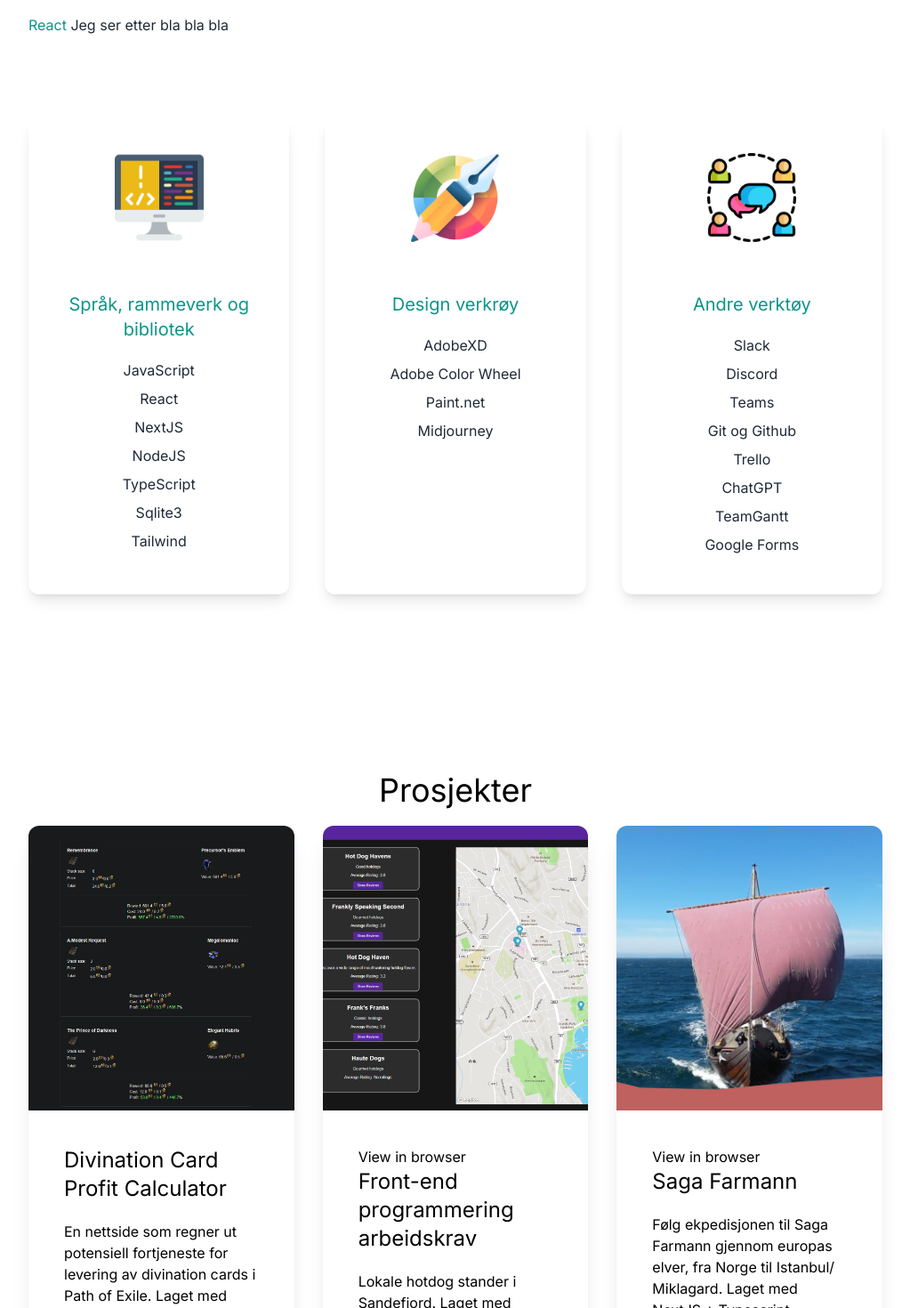
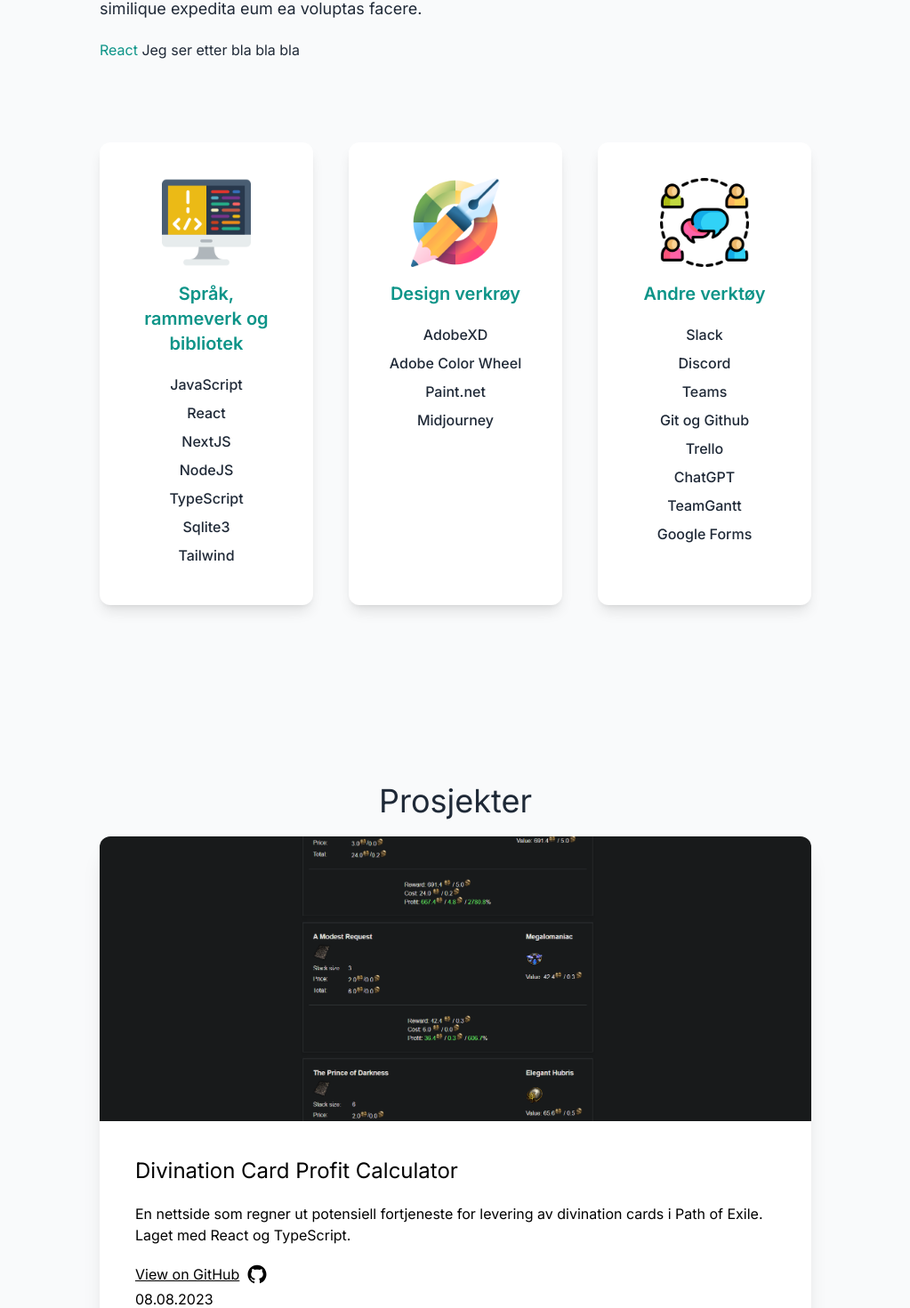
Before and after one commit to hernok/next-portfolio, a Next.js app: page / in a window 1280 px wide. Shown: the part 1050-2520 px from the top of the page at 89% size, without its empty margins (128-1151 px from the left). Built offline with nearby package versions, Linux system fonts and the light colour scheme.

Commit message:
added darkmode and darkmode styling

```diff
--- a/src/app/layout.tsx
+++ b/src/app/layout.tsx
@@ -1,21 +1,28 @@
-import type {Metadata} from "next";
-import {Inter} from "next/font/google";
+import type { Metadata } from "next";
+import { Inter } from "next/font/google";
 import "./globals.css";
 import Navbar from "@/components/navbar/Navbar";
+import Providers from "./Providers";
 
-const inter = Inter({subsets: ["latin"]});
+const inter = Inter({ subsets: ["latin"] });
 
 export const metadata: Metadata = {
   title: "Herman Novak Portfolio",
   description: "Generated by create next app",
 };
 
-export default function RootLayout({children}: {children: React.ReactNode}) {
+export default function RootLayout({
+  children,
+}: {
+  children: React.ReactNode;
+}) {
   return (
-		<html lang="en">
+    <html lang="en" suppressHydrationWarning>
       <body className={inter.className}>
+        <Providers>
           <Navbar />
-				<main>{children}</main>
+          <main className="bg-white dark:bg-slate-800">{children}</main>
+        </Providers>
       </body>
     </html>
   );
--- a/src/app/page.tsx
+++ b/src/app/page.tsx
@@ -7,10 +7,10 @@
 export default function Home() {
   return (
     <div>
-      <main className="bg-white px-10 md:px-20 lg:px-40">
+      <main className="bg-gray-50 px-10 md:px-20 lg:px-60 dark:bg-slate-800">
         <section className="min-h-screen">
           <Hero />
-          <div className="text-4xl flex justify-center gap 16 text-gray-800">
+          <div className="text-gray-800 text-4xl flex justify-center gap 16 dark:text-gray-200">
             <AiFillGithub />
           </div>
         </section>
@@ -19,8 +19,10 @@
           <div className="mb-40">
             <ToolCard />
           </div>
-          <h2 className="text-3xl text-center lg:text-4xl">Prosjekter</h2>
-          <div className="py-5 gap-4 sm:gap-5 md:gap-6 lg:grid lg:grid-cols-2 xl:grid-cols-3 lg:gap-8">
+          <h2 className="text-gray-800 text-3xl text-center lg:text-4xl dark:text-gray-200">
+            Prosjekter
+          </h2>
+          <div className="py-5 gap-4 sm:gap-5 md:gap-6 lg:grid 2xl:grid-cols-2 3xl:grid-cols-3 lg:gap-14">
             <ProjectCard />
           </div>
         </section>
--- /dev/null
+++ b/src/app/providers.tsx
@@ -0,0 +1,10 @@
+"use client";
+import { ThemeProvider } from "next-themes";
+
+export default function Providers({ children }: { children: React.ReactNode }) {
+  return (
+    <ThemeProvider attribute="class" defaultTheme="system" enableSystem>
+      {children}
+    </ThemeProvider>
+  );
+}
--- a/src/components/navbar/Navbar.tsx
+++ b/src/components/navbar/Navbar.tsx
@@ -1,14 +1,14 @@
 import React from "react";
-import ThemeSwitch from "../darkMode/ThemeSwitch";
+import ThemeSwitch from "../themeSwitch/ThemeSwitch";
 
 const Navbar = () => {
   return (
-    <nav className="py-8 mb-10 flex justify-between px-10 border-b-2 ">
+    <nav className="light:bg-white py-8 mb-10 flex justify-between px-10 border-b-2 dark:bg-slate-900">
       <h1 className="text-xl">Min Portefølje</h1>
       <ul className="flex items-center">
         <ThemeSwitch />
         <li>
-          <a className="bg-gradient-to-r from-gray-900 to-gray-800 text-white px-4 py-2 rounded-lg ml-8 cursor-pointer">
+          <a className="text-xl bg-gradient-to-r from-gray-900 to-gray-800 text-white px-3 py-1 rounded-lg ml-8 cursor-pointer dark:from-slate-500 dark:to-slate-300 dark:text-slate-800">
             CV
           </a>
         </li>
--- a/src/components/projectCard/ProjectCard.tsx
+++ b/src/components/projectCard/ProjectCard.tsx
@@ -1,7 +1,7 @@
 "use client";
 import Image from "next/image";
-import Link from "next/link";
 import React, { useState, useEffect } from "react";
+import { AiFillGithub } from "react-icons/ai";
 
 type Project = {
   id: number;
@@ -50,7 +50,7 @@
     <>
       {projects.map((project) => (
         <div
-          className="shadow-xl rounded-xl bg-white mb-4 lg:mb-0 flex flex-col justify-between overflow-hidden"
+          className="shadow-xl rounded-xl bg-white mb-4 lg:mb-0 flex flex-col justify-between overflow-hidden dark:bg-slate-900"
           key={project.id}
         >
           <div className="w-full h-80 overflow-hidden relative">
@@ -63,12 +63,17 @@
           </div>
           <div className="p-10 flex flex-col justify-between flex-grow">
             <div>
+              <h2 className="text-2xl mb-3">{project.project_name}</h2>
               {project.live && (
-                <div>
-                  <a href={project.href}>View in browser</a>
-                </div>
+                <button className=" py-1 px-2 bg-blue-100 rounded-xl dark:bg-blue-800">
+                  <a
+                    href={project.href}
+                    className="text-gray-200 dark:text-white font-medium"
+                  >
+                    View in browser
+                  </a>
+                </button>
               )}
-              <h2 className="text-2xl">{project.project_name}</h2>
               <div className="mt-5">
                 <p>{project.description}</p>
               </div>
@@ -76,8 +81,16 @@
             <div className="mt-5">
               <div className="flex justify-between lg:block">
                 {project.git && (
-                  <button className="cursor-pointer">
-                    <a href={`${project.git}`}>View on GitHub</a>
+                  <button className="cursor-pointer flex items-center mb-1">
+                    <a
+                      href={`${project.git}`}
+                      className=" text-md inline-flex items-center underline"
+                    >
+                      View on GitHub
+                    </a>
+                    <p className="text-2xl ml-2">
+                      <AiFillGithub />
+                    </p>
                   </button>
                 )}
                 <p>{project.date}</p>
--- a/src/components/toolCard/ToolCard.tsx
+++ b/src/components/toolCard/ToolCard.tsx
@@ -7,7 +7,7 @@
 const ToolCard = () => {
   return (
     <div className="mt-20 lg:flex gap-10 ">
-      <div className="flex-1 text-center shadow-lg p-10 mb-10 rounded-xl">
+      <div className=" bg-white flex-1 text-center shadow-lg p-10 mb-10 rounded-xl dark:bg-slate-900">
         <Image
           className="mx-auto"
           src={coding}
@@ -15,19 +15,32 @@
           height={100}
           width={100}
         />
-        <h3 className="text-lg pt-8 pb-2"></h3>
-        <h4 className="text-xl py-4 text-teal-600">
+        <h4 className="text-xl font-semibold py-4 text-teal-600">
           Språk, rammeverk og bibliotek
         </h4>
-        <p className="text-gray-800 py-1">JavaScript</p>
-        <p className="text-gray-800 py-1">React</p>
-        <p className="text-gray-800 py-1">NextJS</p>
-        <p className="text-gray-800 py-1">NodeJS</p>
-        <p className="text-gray-800 py-1">TypeScript</p>
-        <p className="text-gray-800 py-1">Sqlite3</p>
-        <p className="text-gray-800 py-1">Tailwind</p>
+        <p className="text-gray-800 py-1 font-medium dark:text-gray-200">
+          JavaScript
+        </p>
+        <p className="text-gray-800 py-1 font-medium dark:text-gray-200">
+          React
+        </p>
+        <p className="text-gray-800 py-1 font-medium dark:text-gray-200">
+          NextJS
+        </p>
+        <p className="text-gray-800 py-1 font-medium dark:text-gray-200">
+          NodeJS
+        </p>
+        <p className="text-gray-800 py-1 font-medium dark:text-gray-200">
+          TypeScript
+        </p>
+        <p className="text-gray-800 py-1 font-medium dark:text-gray-200">
+          Sqlite3
+        </p>
+        <p className="text-gray-800 py-1 font-medium dark:text-gray-200">
+          Tailwind
+        </p>
       </div>
-      <div className="flex-1 text-center shadow-lg p-10 mb-10 rounded-xl">
+      <div className="bg-white flex-1 text-center shadow-lg p-10 mb-10 rounded-xl dark:bg-slate-900">
         <Image
           className="mx-auto"
           src={design}
@@ -35,14 +48,23 @@
           height={100}
           width={100}
         />
-        <h3 className="text-lg pt-8 pb-2"></h3>
-        <h4 className="text-xl py-4 text-teal-600">Design verkrøy</h4>
-        <p className="text-gray-800 py-1">AdobeXD</p>
-        <p className="text-gray-800 py-1">Adobe Color Wheel</p>
-        <p className="text-gray-800 py-1">Paint.net</p>
-        <p className="text-gray-800 py-1">Midjourney</p>
+        <h4 className="text-xl font-semibold py-4 text-teal-600">
+          Design verkrøy
+        </h4>
+        <p className="text-gray-800 py-1 font-medium dark:text-gray-200">
+          AdobeXD
+        </p>
+        <p className="text-gray-800 py-1 font-medium dark:text-gray-200">
+          Adobe Color Wheel
+        </p>
+        <p className="text-gray-800 py-1 font-medium dark:text-gray-200">
+          Paint.net
+        </p>
+        <p className="text-gray-800 py-1 font-medium dark:text-gray-200">
+          Midjourney
+        </p>
       </div>
-      <div className="flex-1 text-center shadow-lg p-10 mb-10 rounded-xl">
+      <div className="bg-white flex-1 text-center shadow-lg p-10 mb-10 rounded-xl dark:bg-slate-900">
         <Image
           className="mx-auto"
           src={communicate}
@@ -50,17 +72,33 @@
           height={100}
           width={100}
         />
-        <h3 className="text-lg pt-8 pb-2"></h3>
-
-        <h4 className="text-xl py-4 text-teal-600">Andre verktøy</h4>
-        <p className="text-gray-800 py-1">Slack</p>
-        <p className="text-gray-800 py-1">Discord</p>
-        <p className="text-gray-800 py-1">Teams</p>
-        <p className="text-gray-800 py-1">Git og Github</p>
-        <p className="text-gray-800 py-1">Trello</p>
-        <p className="text-gray-800 py-1">ChatGPT</p>
-        <p className="text-gray-800 py-1">TeamGantt</p>
-        <p className="text-gray-800 py-1">Google Forms</p>
+        <h4 className="text-xl font-semibold py-4 text-teal-600">
+          Andre verktøy
+        </h4>
+        <p className="text-gray-800 font-medium py-1 dark:text-gray-200">
+          Slack
+        </p>
+        <p className="text-gray-800 font-medium py-1 dark:text-gray-200">
+          Discord
+        </p>
+        <p className="text-gray-800 font-medium py-1 dark:text-gray-200">
+          Teams
+        </p>
+        <p className="text-gray-800 font-medium py-1 dark:text-gray-200">
+          Git og Github
+        </p>
+        <p className="text-gray-800 font-medium py-1 dark:text-gray-200">
+          Trello
+        </p>
+        <p className="text-gray-800 font-medium py-1 dark:text-gray-200">
+          ChatGPT
+        </p>
+        <p className="text-gray-800 font-medium py-1 dark:text-gray-200">
+          TeamGantt
+        </p>
+        <p className="text-gray-800 font-medium py-1 dark:text-gray-200">
+          Google Forms
+        </p>
       </div>
     </div>
   );
--- a/tailwind.config.js
+++ b/tailwind.config.js
@@ -5,4 +5,5 @@
     extend: {},
   },
   plugins: [],
+  darkMode: "class",
 };
--- a/tailwind.config.ts
+++ b/tailwind.config.ts
@@ -16,6 +16,5 @@
     },
   },
   plugins: [],
-  darkMode: "class",
 };
 export default config;
```
Also changed, not shown: src/components/aboutMe/AboutMe.tsx (+5 -3 lines), src/components/hero/Hero.tsx (+5 -3 lines), src/components/themeSwitch/ThemeSwitch.tsx (renamed from src/components/darkMode/ThemeSwitch.tsx). Lines whose indentation alone changed are shown as unchanged.
